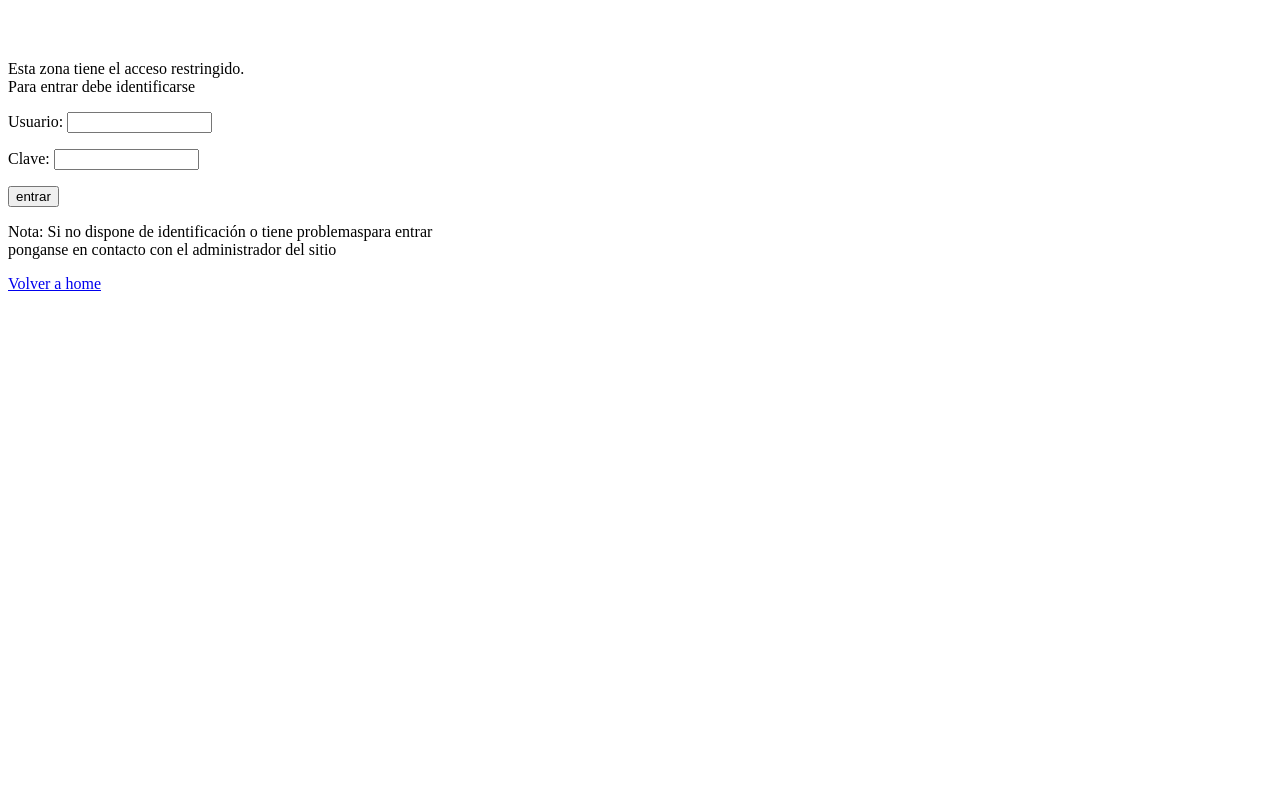
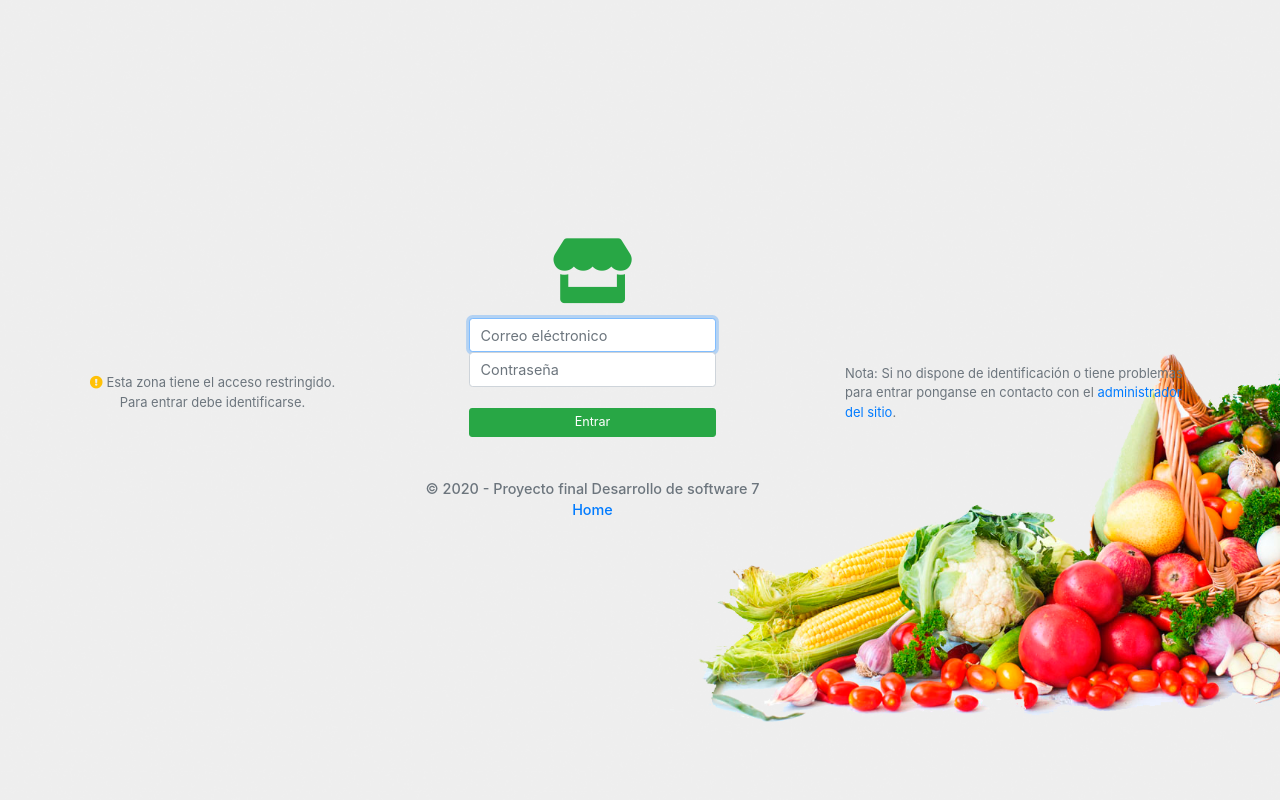
Before and after one commit to AbdielP/Mercado-DS7, a PHP site: page /login.php in a window 1280 px wide. Run offline with PHP 8.4, Linux system fonts and the light colour scheme.

Commit message:
Nueva página login con bootstrap

```diff
--- /dev/null
+++ b/css/login.css
@@ -0,0 +1,23 @@
+:root {
+    --input-padding-x: .75rem;
+    --input-padding-y: .75rem;
+  }
+
+  html,
+  body {
+    height: 100%;
+  }
+
+  body {
+    display: -ms-flexbox;
+    display: -webkit-box;
+    display: flex;
+    -ms-flex-align: center;
+    -ms-flex-pack: center;
+    -webkit-box-align: center;
+    align-items: center;
+    -webkit-box-pack: center;
+    justify-content: center;
+    padding-top: 40px;
+    padding-bottom: 40px;
+  }
--- a/css/main.css
+++ b/css/main.css
@@ -13,3 +13,7 @@ html, body {
     width: 25%;
     margin: 10px;
 }
+
+.prueba {
+    background-color: rgba(255, 255, 255, .5);
+}
--- a/index.php
+++ b/index.php
@@ -131,8 +131,8 @@
           </div>
 
           <!-- Tarjeta de oferta más alta y más baja  -->
-          <div class="card flex-md-row">
-            <div class="card-body">
+          <div class="card flex-md-row prueba">
+            <div class="card-body prueba">
 
               <div class="row">
                   <div class="col-md-7">
--- a/login.php
+++ b/login.php
@@ -3,9 +3,6 @@
     if (isset($_REQUEST['usrn']) && isset($_REQUEST['pswd'])) {
         $usrn = $_REQUEST['usrn'];
         $pswd = $_REQUEST['pswd'];
-
-        // $salt = substr($usr, 0 ,2);
-        // $pswcrpt = crypt($psw, $salt);
 
         require_once("classes/user.php");
 
@@ -28,40 +25,88 @@
 <head>
     <meta charset="UTF-8">
     <meta name="viewport" content="width=device-width, initial-scale=1.0">
-    <title>Distribución Online de Ofertas</title>
+    <title>Mercado Online de Ofertas</title>
+    <link rel="stylesheet" href="https://stackpath.bootstrapcdn.com/bootstrap/4.5.2/css/bootstrap.min.css" integrity="sha384-JcKb8q3iqJ61gNV9KGb8thSsNjpSL0n8PARn9HuZOnIxN0hoP+VmmDGMN5t9UJ0Z" crossorigin="anonymous">
+    <link rel="stylesheet" href="https://cdnjs.cloudflare.com/ajax/libs/font-awesome/5.15.1/css/all.min.css">
+    <link rel="stylesheet" href="css/main.css">
+    <link rel="stylesheet" href="css/login.css">
 </head>
 <body>
     <?php
         if (isset($_SESSION["usuario_valido"])) {
     ?>
-        <h2>Administrador de ofertas.</h2>
+    <div class="container">
+        <div class="row">
+            <h3 class="display-4 text-secondary">
+                Mercado de Ofertas Online <i class="fas fa-shopping-cart text-info"></i>
+                <i class="fas fa-seedling text-success"></i>
+                <i class="fas fa-carrot text-danger"></i>
+            </h3>
+        </div>
         <hr>
+        <ul class="list-group col-md-4 bg-none">
+            <li class="list-group-item d-flex justify-content-between align-items-center">
+                <a class="text-info h4" href="index.php">Home</a>
+                <span class="badge badge-info p-1 h4"><i class='fas fa-home'></i></span>
+            </li>
+            <li class="list-group-item d-flex justify-content-between align-items-center">
+                <a class="text-danger h4" href="logout.php">Desconectar</a>
+                <span class="badge badge-danger p-1 h4"><i class="fas fa-sign-out-alt"></i></span>
+            </li>
+        </ul>
+    </div>
 
-        <ul>
-            <li><a href="index.php">Home.</a></li>
-        </ul>
-        <hr>
-        <p>[ <a href="logout.php">Desconectar</a> ]</p>
     <?php
         } else if (isset($usuario)) {
             print ("<br><br>\n");
             print ("<p align='center'>Acceso no autorizado</p>\n");
             print ("<p align='center'>[ <a href='login.php'>Conectar</a> ]</p>\n");
         } else {
-            print ("<br><br>\n");
-            print ("<p class='parrafocentrado'>Esta zona tiene el acceso restringido.<br> ". "Para entrar debe identificarse</p>\n");
-            print ("<form class='entrada' name='login' ACTION='login.php' METHOD='POST'>\n");
-                print ("<p><label class='etiqueta-entrada'>Usuario:</label>\n");
-                print ("    <input type='text' name='usrn' size='15'></p>\n");
-                print ("<p><label class='etiqueta-entrada'>Clave:</label>\n");
-                print ("    <input type='password' name='pswd' size='15'></p>\n");
-                print ("<p><input type='submit' value='entrar'></p>\n");
-            print ("</form>\n");
+    ?>
+        <div class="container">
+            <div class="row">
+                <div class="col-md-3 d-flex justify-content-end align-items-center">
+                    <p class='text-secondary text-center'> <i class="fas fa-exclamation-circle text-warning"></i> Esta zona tiene el acceso restringido. Para entrar debe identificarse.</p>
+                </div>
+                <div class="col-md-5 d-flex flex-column justify-content-center align-items-center">
+                    <i class="fas fa-store text-success m-3 display-3"></i>
+                    <form class='form-signin' name='login' ACTION='login.php' METHOD='POST'>
+                        <input type="email" id="usrn" name="usrn" class="form-control" placeholder="Correo eléctronico" required autofocus>
+                        <input type="password" name="pswd" id="pswd" class="form-control" placeholder="Contraseña" required>
 
-            print ("<p class='parrafocentrado'>Nota: Si no dispone de identificación o tiene problemas".
-                    "para entrar<br>ponganse en contacto con el ".
-                    "<a href='MAILTO:webmaster@correofake.com'></a> administrador del sitio</p>\n");
-            print "<a href='index.php'>Volver a home</a>";
+                        <button class="btn btn-sm btn-success btn-block mt-4" type="submit">Entrar</button>
+                    </form>
+                    <footer class="my-5  text-muted text-center text-small h6">
+                         <p class="mb-1">&copy; 2020 - Proyecto final Desarrollo de software 7</p>
+                            <ul class="list-inline">
+                            <li class="list-inline-item"><a href="index.php">Home</a></li>
+                        </ul>
+                    </footer>
+                </div>
+                <div class="col-md-4 d-flex justify-content-start align-items-center">
+                    <p class='text-secondary'>Nota: Si no dispone de identificación o tiene problemas para entrar
+                    ponganse en contacto con el <a href='MAILTO:webmaster@correofake.com'>administrador del sitio</a>.</p>
+                </div>
+
+            </div>
+        </div>
+
+
+
+        <!-- <br><br>
+        <p class='parrafocentrado'>Esta zona tiene el acceso restringido.<br> Para entrar debe identificarse</p>
+        <form class='entrada' name='login' ACTION='login.php' METHOD='POST'>
+            <p><label class='etiqueta-entrada'>Usuario:</label>
+            <input type='text' name='usrn' size='15'></p>
+            <p><label class='etiqueta-entrada'>Clave:</label>
+            <input type='password' name='pswd' size='15'></p>
+            <p><input type='submit' value='entrar'></p>
+        </form>
+        <p class='parrafocentrado'>Nota: Si no dispone de identificación o tiene problemas
+            para entrar<br>ponganse en contacto con el
+            <a href='MAILTO:webmaster@correofake.com'></a> administrador del sitio</p>
+            <a href='index.php'>Volver a home</a> -->
+     <?php
         }
     ?>
 </body>
--- a/php/productos.php
+++ b/php/productos.php
@@ -6,7 +6,7 @@
     foreach ($productos as $key => $producto) {
         print "<div class='col-md-6'>";
         print "        <div class='card-deck'>";
-        print "            <div class='card'>";
+        print "            <div class='card prueba'>";
         print "                <img class='card-img-top img-producto' src='".$producto['img']."' alt='Producto'>";
         print "                <div class='card-body pb-2'>";
         print "                    <h4 class='card-title text-capitalize'>".$producto['prod']."</h4>";
```
